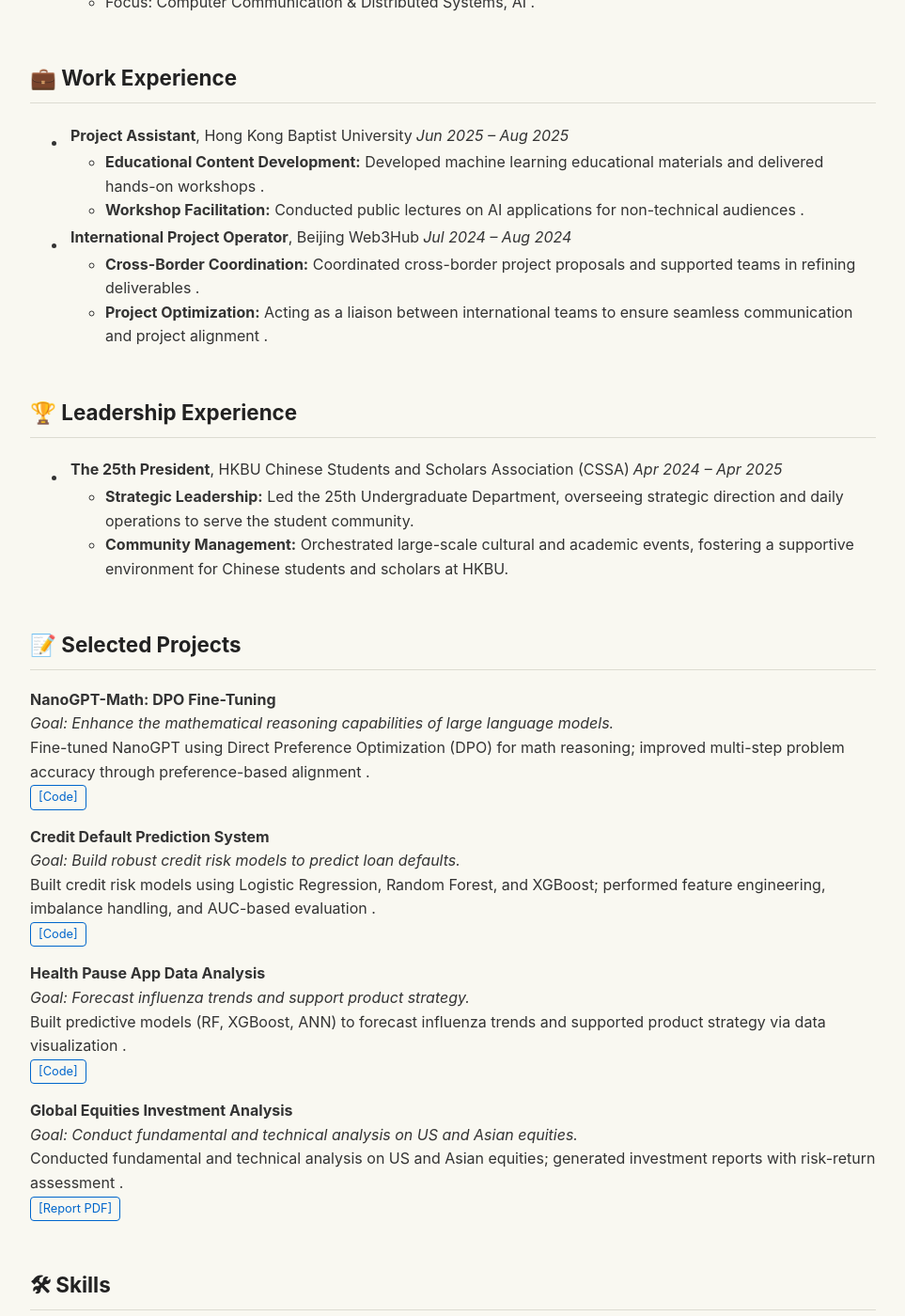
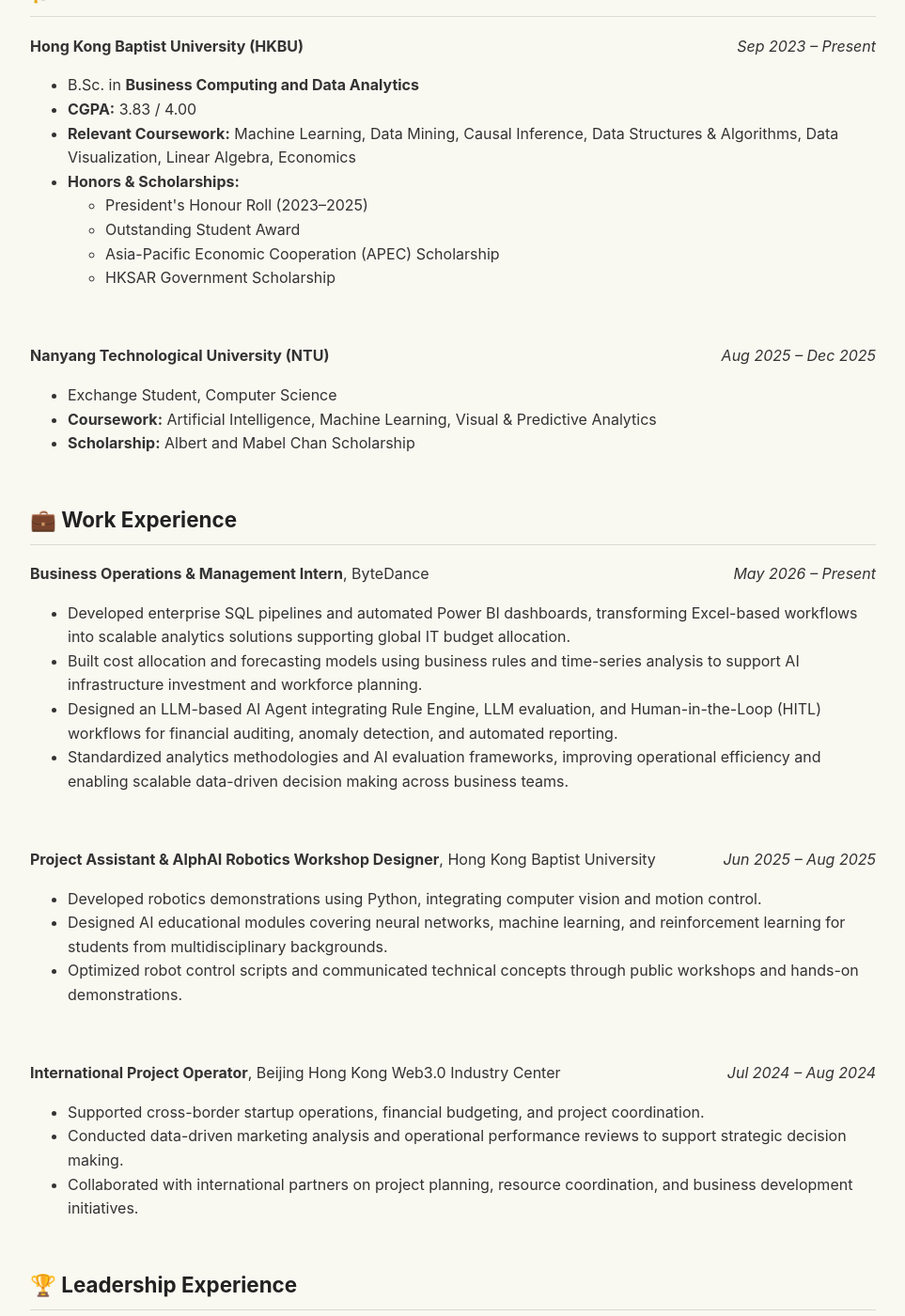
Before and after one commit to Eason-NotFound/Eason.github.io, a Jekyll site: the page built from index.md, in a window 1280 px wide and 1400 px high, scrolled down 1238 px. Shown: the whole window at 94% size, without its empty margins (158-1121 px from the left). Built offline with Jekyll 4.4.1, drawn with Linux system fonts in a browser that asks for light colours; some of the changed text lies outside the part shown.

Commit message:
Update index.md

```diff
--- a/index.md
+++ b/index.md
@@ -6,109 +6,553 @@ title: Yichen (Eason) Qu
 <div class="profile-header">
     <div class="profile-text">
         <h1>Yichen (Eason) Qu</h1>
-        <p style="font-size: 1.1em; color: #555;">
-            <b>Undergraduate Student</b><br>
-            Department of Computer Science / School of Business<br>
-            Hong Kong Baptist University (HKBU)
+
+        <p style="font-size:1.1em;color:#555;">
+            <b>Business Computing & Data Analytics Undergraduate</b><br>
+            Hong Kong Baptist University (HKBU)<br>
+            Incoming AI / Data Science / Business Analytics Professional
         </p>
+
         <p>
-            I am a final-year undergraduate student majoring in <b>Business Computing and Data Analytics</b> at HKBU with a CGPA of <b>3.87/4.0</b> . I recently completed an exchange semester at <b>Nanyang Technological University (NTU)</b>, focusing on Mathematics and Computer Science .
+            I am a final-year undergraduate student majoring in
+            <b>Business Computing and Data Analytics</b> at
+            <b>Hong Kong Baptist University (HKBU)</b>.
+            I recently completed an exchange semester at
+            <b>Nanyang Technological University (NTU)</b>,
+            where I studied Artificial Intelligence, Machine Learning,
+            and Visual & Predictive Analytics.
         </p>
+
         <p>
-            My research interests lie in <b>Data Science</b>, <b>Machine Learning</b>, and <b>Financial Analysis</b> . I am particularly interested in applying Large Language Models (LLMs) to mathematical reasoning and financial forecasting .
+            My interests lie at the intersection of
+            <b>Artificial Intelligence</b>,
+            <b>Machine Learning</b>,
+            <b>Data Science</b>,
+            and
+            <b>Business Analytics</b>.
+            I enjoy developing intelligent systems that transform data into practical business solutions,
+            with particular interests in Large Language Models (LLMs),
+            AI Agents,
+            predictive modeling,
+            and data-driven decision making.
         </p>
+
         <p>
-            <i class="fas fa-map-marker-alt"></i> Hong Kong &nbsp;|&nbsp;
-            <i class="fas fa-envelope"></i> <a href="mailto:23260068@life.hkbu.edu.hk">Email</a> &nbsp;|&nbsp;
-            <i class="fab fa-linkedin"></i> <a href="https://www.linkedin.com/in/yichen-qu-5790282aa/">LinkedIn</a> &nbsp;|&nbsp;
-            <i class="fab fa-github"></i> <a href="https://github.com/Eason-NotFound">GitHub</a>
+            Currently, I am working as a
+            <b>Business Operations & Management Intern</b>
+            at <b>ByteDance</b>,
+            where I develop enterprise analytics solutions,
+            build AI-powered automation workflows,
+            and support global IT budgeting through SQL, Power BI,
+            forecasting models, and LLM-based AI Agents.
+        </p>
+
+        <p>
+            <i class="fas fa-map-marker-alt"></i>
+            Hong Kong
+            &nbsp;|&nbsp;
+
+            <i class="fas fa-envelope"></i>
+            <a href="mailto:easonqu0719@outlook.com">
+                easonqu0719@outlook.com
+            </a>
+
+            &nbsp;|&nbsp;
+
+            <i class="fab fa-linkedin"></i>
+            <a href="https://www.linkedin.com/in/yichen-qu-5790282aa/">
+                LinkedIn
+            </a>
+
+            &nbsp;|&nbsp;
+
+            <i class="fab fa-github"></i>
+            <a href="https://github.com/Eason-NotFound">
+                GitHub
+            </a>
         </p>
     </div>
+
     <div class="profile-img">
-        <img src="images/profile_photo.jpg" alt="Eason Qu">
+        <img src="images/profile_photo.jpg" alt="Yichen Qu">
     </div>
 </div>
 
 <h2 id="news">🔥 News</h2>
+
 <ul class="news-list">
-    <li><span class="news-date">[2024-2025]</span> <span>Awarded the <b>Asia-Pacific Economic Cooperation (APEC) Scholarship</b>.</span></li>
-    <li><span class="news-date">[2024-2025]</span> <span>Received the <b>HKSAR Government Scholarship</b>.</span></li>
-    <li><span class="news-date">[Dec 2025]</span> <span>Completed exchange studies at <b>Nanyang Technological University (NTU)</b>.</span></li>
-    <li><span class="news-date">[Jun 2025]</span> <span>Released the project <b>NanoGPT-Math</b>, focusing on DPO Fine-Tuning.</span></li>
-    <li><span class="news-date">[Apr 2024]</span> <span>Appointed as the <b>25th President</b> of HKBU CSSA.</span></li>
+
+<li>
+<span class="news-date">[May 2026]</span>
+<span>
+Joined <b>ByteDance</b> as a Business Operations & Management Intern,
+working on enterprise analytics, AI Agents, financial forecasting,
+and business intelligence automation.
+</span>
+</li>
+
+<li>
+<span class="news-date">[Dec 2025]</span>
+<span>
+Completed an exchange semester at
+<b>Nanyang Technological University (NTU)</b>,
+focusing on Artificial Intelligence,
+Machine Learning,
+and Visual & Predictive Analytics.
+</span>
+</li>
+
+<li>
+<span class="news-date">[Nov 2025]</span>
+<span>
+Completed
+<b>NanoGPT-Math</b>,
+an LLM fine-tuning project using
+Direct Preference Optimization (DPO)
+for mathematical reasoning.
+</span>
+</li>
+
+<li>
+<span class="news-date">[2024–2025]</span>
+<span>
+Awarded the
+<b>Asia-Pacific Economic Cooperation (APEC) Scholarship</b>.
+</span>
+</li>
+
+<li>
+<span class="news-date">[2024–2027]</span>
+<span>
+Received the
+<b>HKSAR Government Scholarship</b>.
+</span>
+</li>
+
+<li>
+<span class="news-date">[2023–2025]</span>
+<span>
+Named to the
+<b>President's Honour Roll</b>
+for outstanding academic performance.
+</span>
+</li>
+
+<li>
+<span class="news-date">[Apr 2024]</span>
+<span>
+Appointed as the
+<b>25th President</b>
+of the HKBU Chinese Students and Scholars Association (CSSA).
+</span>
+</li>
+
 </ul>
 
 <h2 id="education">🎓 Education</h2>
 
-* **Hong Kong Baptist University (HKBU)** | *2023 - Present*
-  * B.Sc. in Business Computing and Data Analytics
-  * **CGPA:** 3.87 / 4.0
-  * *Awards:*
-    * Asia-Pacific Economic Cooperation Scholarship (2024-2025)
-    * HKSAR Government Scholarship (2024-2027)
-    * President's Honour Roll (2023-2025)
+<p>
+<b>Hong Kong Baptist University (HKBU)</b>
+<span style="float:right;"><i>Sep 2023 – Present</i></span>
+</p>
 
-* **Nanyang Technological University (NTU)** | *Aug 2025 - Dec 2025*
-  * Exchange Student, School of Physical and Mathematical Sciences.
-  * Focus: Computer Communication & Distributed Systems, AI .
+<ul>
+<li>B.Sc. in <b>Business Computing and Data Analytics</b></li>
+<li><b>CGPA:</b> 3.83 / 4.00</li>
+<li>
+<b>Relevant Coursework:</b>
+Machine Learning,
+Data Mining,
+Causal Inference,
+Data Structures & Algorithms,
+Data Visualization,
+Linear Algebra,
+Economics
+</li>
+<li>
+<b>Honors & Scholarships:</b>
+<ul>
+<li>President's Honour Roll (2023–2025)</li>
+<li>Outstanding Student Award</li>
+<li>Asia-Pacific Economic Cooperation (APEC) Scholarship</li>
+<li>HKSAR Government Scholarship</li>
+</ul>
+</li>
+</ul>
+
+<br>
+
+<p>
+<b>Nanyang Technological University (NTU)</b>
+<span style="float:right;"><i>Aug 2025 – Dec 2025</i></span>
+</p>
+
+<ul>
+<li>Exchange Student, Computer Science</li>
+<li>
+<b>Coursework:</b>
+Artificial Intelligence,
+Machine Learning,
+Visual & Predictive Analytics
+</li>
+<li>
+<b>Scholarship:</b>
+Albert and Mabel Chan Scholarship
+</li>
+</ul>
 
 <h2 id="work-experience">💼 Work Experience</h2>
 
-* **Project Assistant**, Hong Kong Baptist University | *Jun 2025 – Aug 2025*
-  * **Educational Content Development:** Developed machine learning educational materials and delivered hands-on workshops .
-  * **Workshop Facilitation:** Conducted public lectures on AI applications for non-technical audiences .
+<p>
+<b>Business Operations & Management Intern</b>,
+ByteDance
+<span style="float:right;"><i>May 2026 – Present</i></span>
+</p>
 
-* **International Project Operator**, Beijing Web3Hub | *Jul 2024 – Aug 2024*
-  * **Cross-Border Coordination:** Coordinated cross-border project proposals and supported teams in refining deliverables .
-  * **Project Optimization:** Acting as a liaison between international teams to ensure seamless communication and project alignment .
+<ul>
+
+<li>
+Developed enterprise SQL pipelines and automated Power BI dashboards,
+transforming Excel-based workflows into scalable analytics solutions
+supporting global IT budget allocation.
+</li>
+
+<li>
+Built cost allocation and forecasting models using business rules and
+time-series analysis to support AI infrastructure investment and
+workforce planning.
+</li>
+
+<li>
+Designed an LLM-based AI Agent integrating Rule Engine,
+LLM evaluation, and Human-in-the-Loop (HITL) workflows
+for financial auditing, anomaly detection,
+and automated reporting.
+</li>
+
+<li>
+Standardized analytics methodologies and AI evaluation frameworks,
+improving operational efficiency and enabling scalable
+data-driven decision making across business teams.
+</li>
+
+</ul>
+
+<br>
+
+<p>
+<b>Project Assistant & AlphAI Robotics Workshop Designer</b>,
+Hong Kong Baptist University
+<span style="float:right;"><i>Jun 2025 – Aug 2025</i></span>
+</p>
+
+<ul>
+
+<li>
+Developed robotics demonstrations using Python,
+integrating computer vision and motion control.
+</li>
+
+<li>
+Designed AI educational modules covering neural networks,
+machine learning, and reinforcement learning
+for students from multidisciplinary backgrounds.
+</li>
+
+<li>
+Optimized robot control scripts and communicated technical concepts
+through public workshops and hands-on demonstrations.
+</li>
+
+</ul>
+
+<br>
+
+<p>
+<b>International Project Operator</b>,
+Beijing Hong Kong Web3.0 Industry Center
+<span style="float:right;"><i>Jul 2024 – Aug 2024</i></span>
+</p>
+
+<ul>
+
+<li>
+Supported cross-border startup operations,
+financial budgeting,
+and project coordination.
+</li>
+
+<li>
+Conducted data-driven marketing analysis and operational performance
+reviews to support strategic decision making.
+</li>
+
+<li>
+Collaborated with international partners on project planning,
+resource coordination,
+and business development initiatives.
+</li>
+
+</ul>
 
 <h2 id="leadership">🏆 Leadership Experience</h2>
 
-* **The 25th President**, HKBU Chinese Students and Scholars Association (CSSA) | *Apr 2024 – Apr 2025*
-  * **Strategic Leadership:** Led the 25th Undergraduate Department, overseeing strategic direction and daily operations to serve the student community.
-  * **Community Management:** Orchestrated large-scale cultural and academic events, fostering a supportive environment for Chinese students and scholars at HKBU.
+<p>
+<b>The 25th President</b>,
+HKBU Chinese Students and Scholars Association (CSSA)
+<span style="float:right;"><i>Apr 2024 – Apr 2025</i></span>
+</p>
+
+<ul>
+
+<li>
+Led the undergraduate division of the association,
+overseeing organizational planning,
+team management,
+and strategic development.
+</li>
+
+<li>
+Coordinated cultural,
+academic,
+and community engagement activities
+serving Chinese students and scholars at HKBU.
+</li>
+
+<li>
+Managed cross-functional teams and event operations,
+strengthening leadership,
+communication,
+and project management capabilities.
+</li>
+
+</ul>
 
 <h2 id="projects">📝 Selected Projects</h2>
 
-**NanoGPT-Math: DPO Fine-Tuning**
+<p>
+<b>NanoGPT-Math: LLM Fine-Tuning with Direct Preference Optimization</b>
+<span style="float:right;"><i>Aug 2025 – Nov 2025</i></span>
+</p>
+
+<p>
+<i>
+Enhancing mathematical reasoning capabilities through preference-based LLM alignment.
+</i>
+</p>
+
+<ul>
+
+<li>
+Built a complete PyTorch training pipeline for
+Direct Preference Optimization (DPO)
+using a dataset containing over 100,000 preference pairs.
+</li>
+
+<li>
+Implemented custom loss balancing strategies to improve
+training stability and optimization efficiency.
+</li>
+
+<li>
+Evaluated mathematical reasoning performance through
+benchmark testing,
+error analysis,
+and model comparison.
+</li>
+
+<li>
+Explored alignment techniques for improving multi-step reasoning
+and mathematical problem-solving abilities.
+</li>
+
+</ul>
+
+<p>
+<a href="https://github.com/Eason-NotFound/Teaching-NanoGPT-to-Do-Math" class="btn-link">
+[Code]
+</a>
+</p>
+
 <br>
-*Goal: Enhance the mathematical reasoning capabilities of large language models.*
+
+<p>
+<b>Credit Risk Modeling with Machine Learning</b>
+<span style="float:right;"><i>Sep 2025 – Dec 2025</i></span>
+</p>
+
+<p>
+<i>
+Building predictive models for credit default risk assessment.
+</i>
+</p>
+
+<ul>
+
+<li>
+Developed an end-to-end machine learning pipeline
+for credit default prediction using transactional and behavioral features.
+</li>
+
+<li>
+Performed feature engineering,
+data preprocessing,
+and model evaluation using K-fold cross-validation.
+</li>
+
+<li>
+Benchmarked Logistic Regression,
+LightGBM,
+and XGBoost models to compare predictive performance.
+</li>
+
+<li>
+Applied model interpretation techniques to identify key behavioral
+risk indicators and support credit policy recommendations.
+</li>
+
+</ul>
+
 <br>
-Fine-tuned NanoGPT using Direct Preference Optimization (DPO) for math reasoning; improved multi-step problem accuracy through preference-based alignment .
+
+<p>
+<b>Health Pause App Data Analytics Project</b>
+</p>
+
+<p>
+<i>
+Forecasting influenza trends and supporting health product strategy through predictive analytics.
+</i>
+</p>
+
+<ul>
+
+<li>
+Built predictive models using Random Forest,
+XGBoost,
+and Artificial Neural Networks (ANN).
+</li>
+
+<li>
+Analyzed historical influenza trends and external factors
+to improve forecasting accuracy.
+</li>
+
+<li>
+Developed visual analytics dashboards to support product planning
+and strategic decision making.
+</li>
+
+</ul>
+
+<p>
+<a href="https://github.com/Eason-NotFound/Flu-Prediction-Model" class="btn-link">
+[Code]
+</a>
+</p>
+
 <br>
-<a href="https://github.com/Eason-NotFound/Teaching-NanoGPT-to-Do-Math" class="btn-link">[Code]</a>
 
-**Credit Default Prediction System**
-<br>
-*Goal: Build robust credit risk models to predict loan defaults.*
-<br>
-Built credit risk models using Logistic Regression, Random Forest, and XGBoost; performed feature engineering, imbalance handling, and AUC-based evaluation .
-<br>
-<a href="https://github.com/Eason-NotFound/Credit-Card-Default-Prediction" class="btn-link">[Code]</a>
+<p>
+<b>Global Equities Investment Analysis</b>
+</p>
 
-**Health Pause App Data Analysis**
-<br>
-*Goal: Forecast influenza trends and support product strategy.*
-<br>
-Built predictive models (RF, XGBoost, ANN) to forecast influenza trends and supported product strategy via data visualization .
-<br>
-<a href="https://github.com/Eason-NotFound/Flu-Prediction-Model" class="btn-link">[Code]</a>
+<p>
+<i>
+Fundamental and quantitative analysis of U.S. and Asian equity markets.
+</i>
+</p>
 
-**Global Equities Investment Analysis**
-<br>
-*Goal: Conduct fundamental and technical analysis on US and Asian equities.*
-<br>
-Conducted fundamental and technical analysis on US and Asian equities; generated investment reports with risk-return assessment .
-<br>
-<a href="docs/Investment_Report.pdf" class="btn-link">[Report PDF]</a>
+<ul>
+
+<li>
+Conducted company valuation,
+industry research,
+and macroeconomic analysis across multiple sectors.
+</li>
+
+<li>
+Applied technical analysis and risk-return evaluation techniques
+to assess investment opportunities.
+</li>
+
+<li>
+Produced professional investment reports and portfolio recommendations.
+</li>
+
+</ul>
+
+<p>
+<a href="docs/Investment_Report.pdf" class="btn-link">
+[Report PDF]
+</a>
+</p>
 
 <h2 id="skills">🛠 Skills</h2>
 
-* **Languages:** Python, Java, SQL, R
-* **Libraries & Tools:** PyTorch, Scikit-learn, XGBoost, Bloomberg Terminal, LLM Fine-Tuning
-* **Languages:** English (IELTS 7.0), Chinese (Native)
+<p>
+<b>Programming Languages</b>
+</p>
+
+<ul>
+<li>Python</li>
+<li>SQL</li>
+<li>Java</li>
+<li>R</li>
+</ul>
+
+<p>
+<b>Artificial Intelligence & Machine Learning</b>
+</p>
+
+<ul>
+<li>PyTorch</li>
+<li>Scikit-learn</li>
+<li>XGBoost</li>
+<li>LightGBM</li>
+<li>Large Language Models (LLMs)</li>
+<li>AI Agents</li>
+<li>Direct Preference Optimization (DPO)</li>
+<li>Neural Networks</li>
+<li>Reinforcement Learning</li>
+</ul>
+
+<p>
+<b>Data Analytics</b>
+</p>
+
+<ul>
+<li>Feature Engineering</li>
+<li>Predictive Modeling</li>
+<li>Time Series Analysis</li>
+<li>Power BI</li>
+<li>Pandas</li>
+<li>Matplotlib</li>
+<li>Business Intelligence</li>
+</ul>
+
+<p>
+<b>Tools</b>
+</p>
+
+<ul>
+<li>Git & GitHub</li>
+<li>LaTeX</li>
+<li>Microsoft Office</li>
+<li>Bloomberg Terminal</li>
+</ul>
+
+<p>
+<b>Languages</b>
+</p>
+
+<ul>
+<li>English (IELTS 7.0)</li>
+<li>Mandarin Chinese (Native)</li>
+</ul>
 
 <br>
-<p align="center" style="font-size: 0.8em; color: #999;">
-  Last Update: December 2025
+
+<p align="center" style="font-size:0.85em;color:#888;">
+Last Updated: March 2026
 </p>
```
